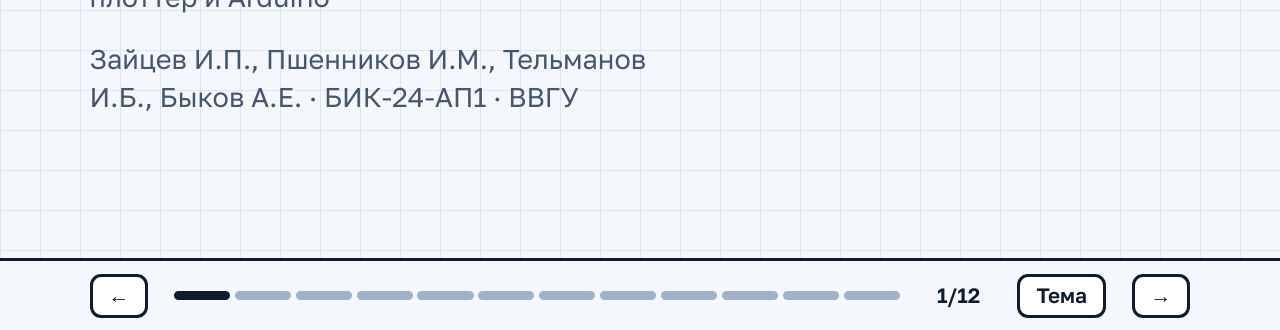
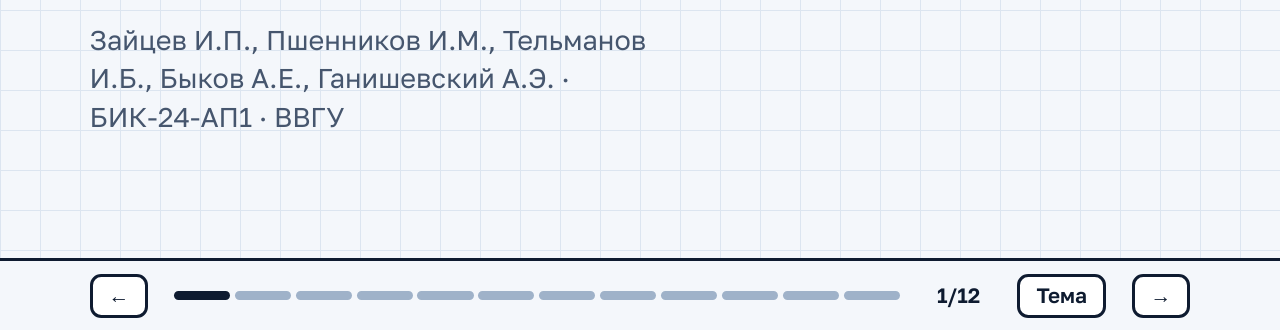
Before and after one commit to zaitsev732-ux/zadanieiot, a plain HTML site: page index.html in a window 1280 px wide. Shown: the part 470-800 px from the top of the page. Drawn offline with Linux system fonts and the light colour scheme.

Commit message:
Add files via upload

```diff
--- a/index.html
+++ b/index.html
@@ -60,7 +60,7 @@ var S=[
 {n:"Arduino: перелистывание",l:"dev",t:"устройство",i:"команда TURN по COM",o:"ответ DONE",e:"Arduino не ответила DONE",f:"Таймаут 5 с, один повтор, затем вручную"}
 ];
 function stage(x,k){return '<section class="sl '+x.l+'"><span class="tag">'+x.t+'</span><h2>'+x.n+'</h2><div class="io"><div class="box"><small>Вход</small><b>'+x.i+'</b></div><div class="ar">→</div><div class="box"><small>Выход</small><b>'+x.o+'</b></div></div><div class="pair"><div class="box bad"><small>Что может сломаться</small><b>'+x.e+'</b></div><div class="box good"><small>Что делаем</small><b>'+x.f+'</b></div></div></section>'}
-var h='<section class="sl"><h1>Конспект, который печатает плоттер</h1><p class="sub">IoT-система автоматизации: Telegram, ИИ, плоттер и Arduino</p><p class="sub">Зайцев И.П., Пшенников И.М., Тельманов И.Б., Быков А.Е. · БИК-24-АП1 · ВВГУ</p></section>';
+var h='<section class="sl"><h1>Конспект, который печатает плоттер</h1><p class="sub">IoT-система автоматизации: Telegram, ИИ, плоттер и Arduino</p><p class="sub">Зайцев И.П., Пшенников И.М., Тельманов И.Б., Быков А.Е., Ганишевский А.Э. · БИК-24-АП1 · ВВГУ</p></section>';
 h+='<section class="sl"><h2>Как устроена система</h2><div class="map"><div class="box cloud">Telegram</div><div class="ar">→</div><div class="box cloud">Claude AI</div><div class="ar">→</div><div class="box fog">Страницы и SVG</div><div class="ar">→</div><div class="box dev">Плоттер</div><div class="ar">→</div><div class="box dev">Arduino</div></div><p class="sub">Фиолетовый — облако, синий — компьютер, бирюзовый — устройства. Дальше каждый этап отдельно: вход, выход, ошибка, решение.</p></section>';
 S.slice(0,4).forEach(function(x,k){h+=stage(x,k)});
 h+='<section class="sl dev"><span class="tag">устройства</span><h2>Печать идёт параллельно</h2><div class="lanes"><div class="lane"><b>Плоттер</b>рисует страницу по G-code через USB</div><div class="lane" style="--c:var(--cloud)"><b>Telegram</b>шлёт статус «страница i из N»</div></div><div class="join">затем ждём обе ветки → Arduino листает</div></section>';
```
